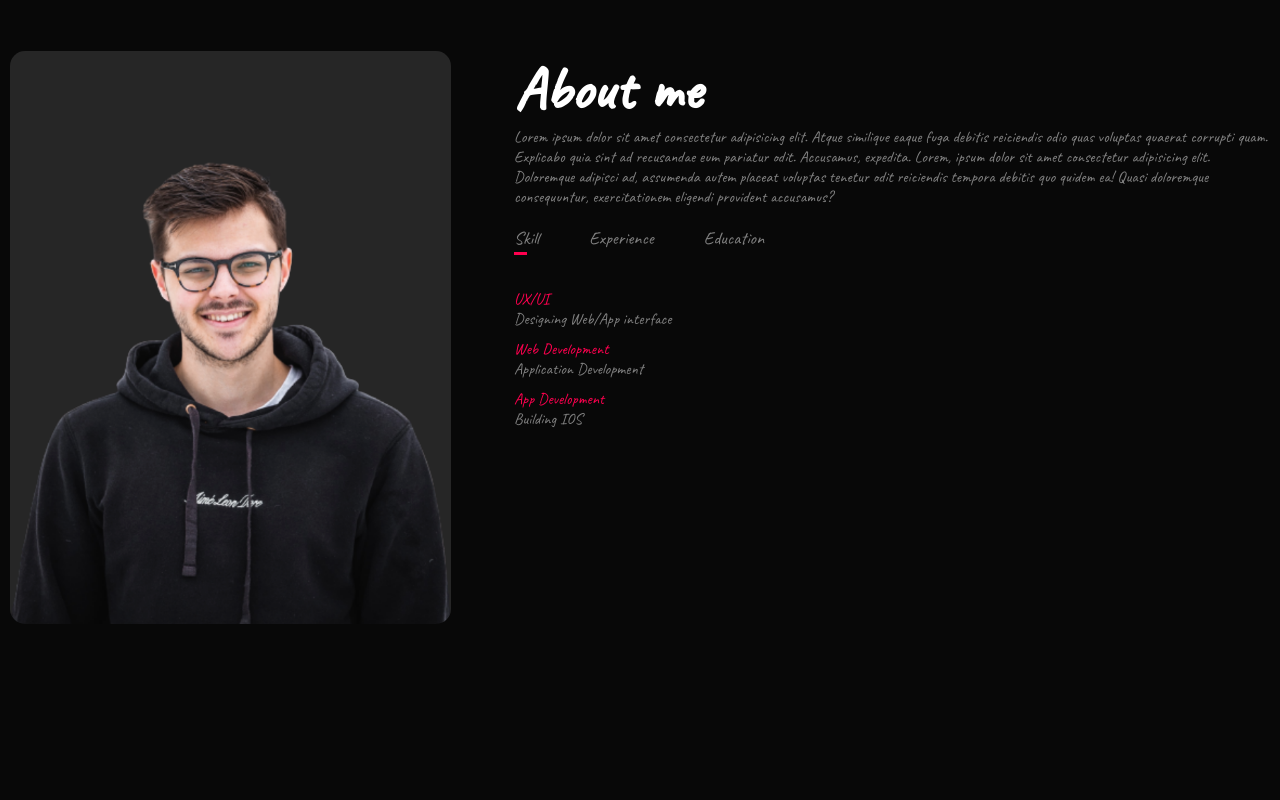
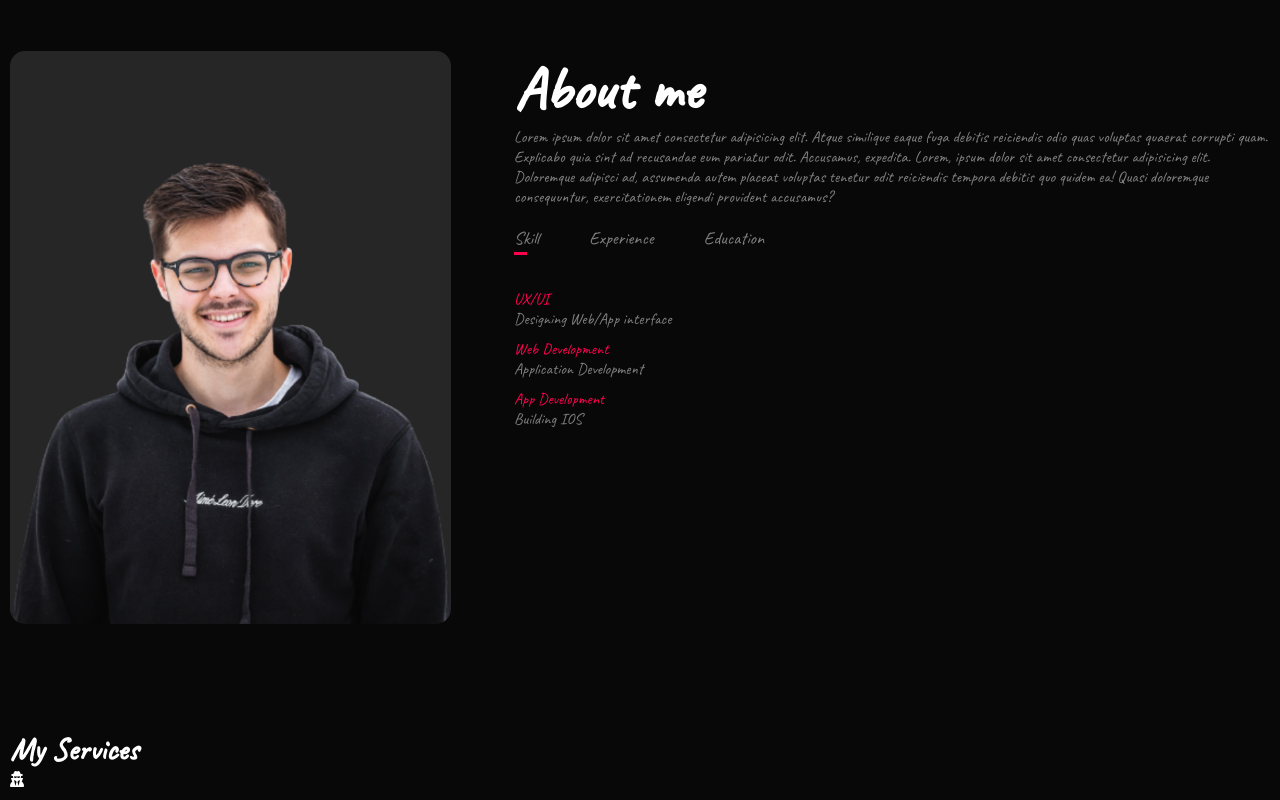
Before and after one commit to 7zBK/Workshop-1---Portfolio-prempree, a plain HTML site: page index.html in a window 1280 px wide. Shown: the part 839-1639 px from the top of the page. Before the commit the page ends 1558 px from the top, so only its background shows below. Drawn offline with Linux system fonts and the light colour scheme.

Commit message:
19/01/66

```diff
--- a/index.html
+++ b/index.html
@@ -5,6 +5,7 @@
     <meta name="viewport" content="width=, initial-scale=1.0">
     <link rel="preconnect" href="https://fonts.googleapis.com"><link rel="preconnect" href="https://fonts.gstatic.com" crossorigin><link href="https://fonts.googleapis.com/css2?family=Caveat&display=swap" rel="stylesheet">
     <link rel="stylesheet" href="styles.css">
+    <link rel="stylesheet" href="https://cdnjs.cloudflare.com/ajax/libs/font-awesome/6.2.1/css/all.min.css" integrity="sha512-MV7K8+y+gLIBoVD59lQIYicR65iaqukzvf/nwasF0nqhPay5w/9lJmVM2hMDcnK1OnMGCdVK+iQrJ7lzPJQd1w==" crossorigin="anonymous" referrerpolicy="no-referrer" />
     <title>Prempree deelert</title>
 </head>
 <body>
@@ -70,6 +71,15 @@
         </div>
     </div>
     <!--Services/Projects Section-->
+    <div class="services">
+        <div class="container">
+            <h1 class="subtitle"> My Services</h1>
+            <div class="services-list">
+                <i class="fa-solid fa-user-secret"></i>
+
+            </div>
+        </div>
+    </div>
     <!--Protfolio Section-->
     <!--Contact Section-->
     <script>
```
